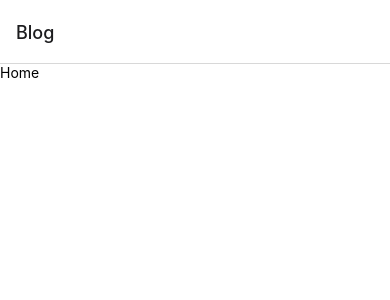
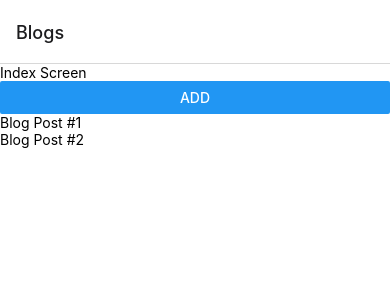
Before and after one commit to Sergei29/react-native-expo-training, a React Native app: screen /Home in a window 390 px wide. Shown: the top 300 px of the page. Built offline with nearby package versions, Linux system fonts and the light colour scheme.

Commit message:
feat: initial context state added

```diff
--- a/App.tsx
+++ b/App.tsx
@@ -1,21 +1,25 @@
+import React from "react";
 import { NavigationContainer } from "@react-navigation/native";
 import { createStackNavigator } from "@react-navigation/stack";
 
+import { BlogContextProvider } from "./src/context/BlogContext";
 import IndexScreen from "./src/screens/IndexScreen";
 import { RootStackParamList } from "./src/types";
 
 const Stack = createStackNavigator<RootStackParamList>();
 
 const App = (): JSX.Element => (
+  <BlogContextProvider>
     <NavigationContainer>
       <Stack.Navigator
         screenOptions={{
-        headerTitle: "Blog",
+          headerTitle: "Blogs",
         }}
       >
         <Stack.Screen name="Home" component={IndexScreen} />
       </Stack.Navigator>
     </NavigationContainer>
+  </BlogContextProvider>
 );
 
 export default App;
--- /dev/null
+++ b/src/context/BlogContext.tsx
@@ -0,0 +1,42 @@
+import React, { createContext, useContext, useState } from "react";
+
+import { blogPosts as blogPostsList } from "../data";
+import { BlogPost } from "../types";
+
+type Context = {
+  data: BlogPost[];
+  addBlogPost: () => void;
+};
+
+const BlogContext = createContext<Context | null>(null);
+BlogContext.displayName = "BlogContext";
+
+interface IProps {
+  children: React.ReactNode;
+}
+
+export const BlogContextProvider = ({ children }: IProps): JSX.Element => {
+  const [blogPosts, setBlogPosts] = useState<BlogPost[]>(() => blogPostsList);
+
+  const addBlogPost = () =>
+    setBlogPosts((current) => [
+      ...current,
+      { id: `${current.length + 1}`, title: `BlogPost #${current.length + 1}` },
+    ]);
+
+  return (
+    <BlogContext.Provider value={{ data: blogPosts, addBlogPost }}>
+      {children}
+    </BlogContext.Provider>
+  );
+};
+
+export const useBlogContext = () => {
+  const context = useContext(BlogContext);
+
+  if (!context) {
+    throw new Error("No context found. Check your scope.");
+  }
+
+  return context;
+};
--- /dev/null
+++ b/src/data/index.ts
@@ -0,0 +1,4 @@
+export const blogPosts = [
+  { id: "1", title: "Blog Post #1" },
+  { id: "2", title: "Blog Post #2" },
+];
--- a/src/screens/IndexScreen.tsx
+++ b/src/screens/IndexScreen.tsx
@@ -1,10 +1,19 @@
 import React from "react";
-import { View, Text, StyleSheet } from "react-native";
+import { View, Text, StyleSheet, FlatList, Button } from "react-native";
+
+import { useBlogContext } from "../context/BlogContext";
 
 const HomeScreen = (): JSX.Element => {
+  const { data, addBlogPost } = useBlogContext();
   return (
     <View style={styles.screen}>
-      <Text>Home</Text>
+      <Text>Index Screen</Text>
+      <Button title="Add" onPress={addBlogPost} />
+      <FlatList
+        data={data}
+        keyExtractor={(item) => item.id}
+        renderItem={({ item }) => <Text>{item.title}</Text>}
+      />
     </View>
   );
 };
--- a/src/types/index.ts
+++ b/src/types/index.ts
@@ -4,3 +4,8 @@ export type RootStackParamList = {
   Create: undefined;
   Edit: { id: string };
 };
+
+export interface BlogPost {
+  id: string;
+  title: string;
+}
```
Lines whose indentation alone changed are shown as unchanged.
